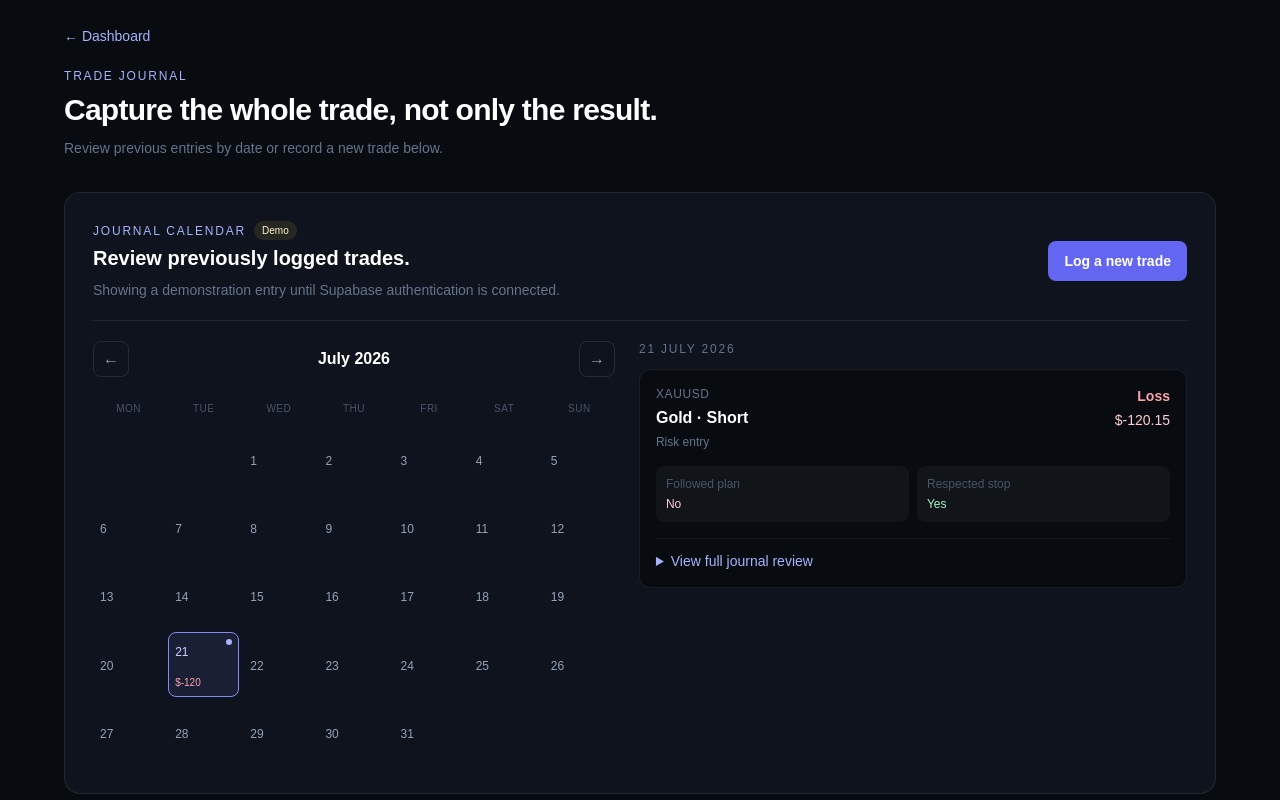
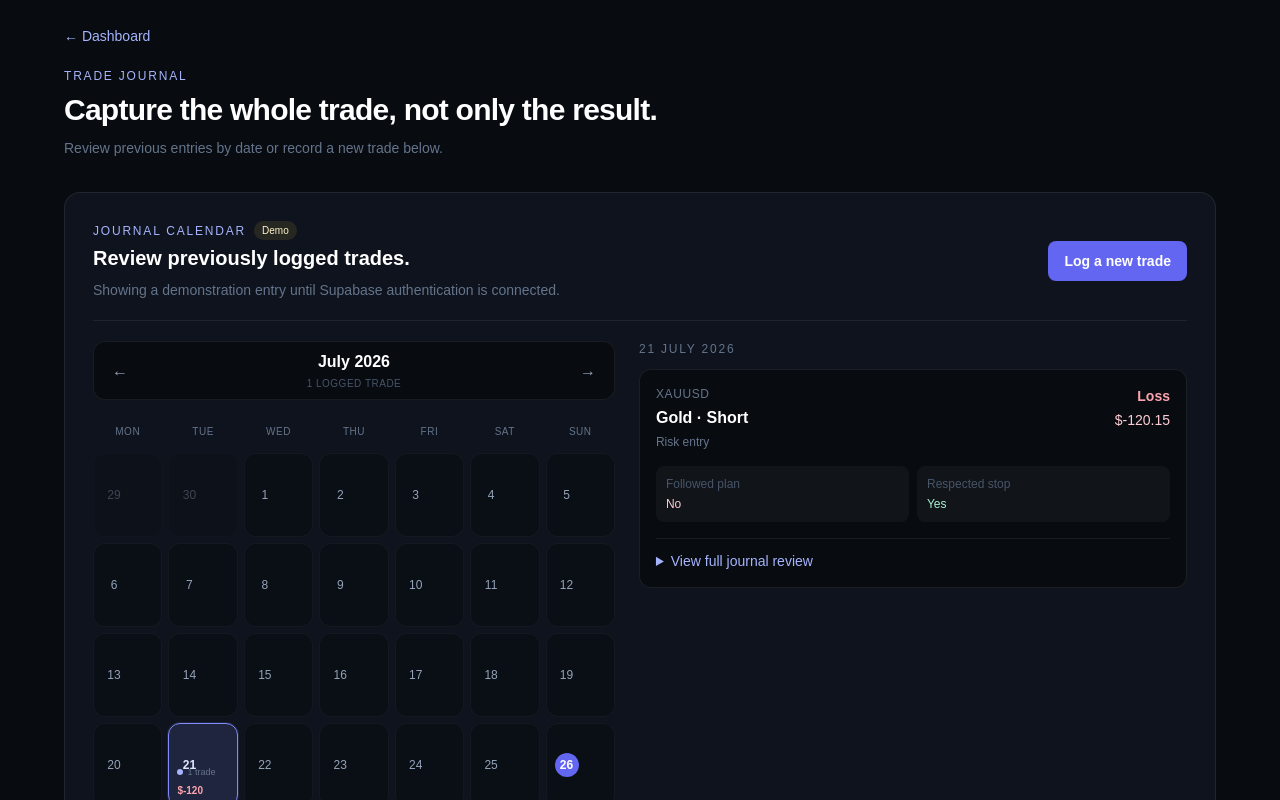
Before and after one commit to masigo-alt/trade-decision-os, a Next.js app: page /trade-journal in a window 1280 px wide. Shown: the top 800 px of the page. Built offline with nearby package versions, Linux system fonts and the light colour scheme; no server answers.

Commit message:
fix: redesign trade journal calendar

```diff
--- a/components/trade-journal-history.tsx
+++ b/components/trade-journal-history.tsx
@@ -120,10 +120,20 @@ export function TradeJournalHistory() {
   const selectedEntries = entriesByDate.get(selectedDate) ?? [];
   const year = month.getFullYear();
   const monthIndex = month.getMonth();
-  const daysInMonth = new Date(year, monthIndex + 1, 0).getDate();
   const leadingDays = (new Date(year, monthIndex, 1).getDay() + 6) % 7;
-  const calendarCells = Array.from({ length: leadingDays + daysInMonth }, (_, index) => index < leadingDays ? null : index - leadingDays + 1);
+  const calendarCells = Array.from({ length: 42 }, (_, index) => {
+    const cellDate = new Date(year, monthIndex, 1 - leadingDays + index);
+    return {
+      day: cellDate.getDate(),
+      key: toDateKey(cellDate.getFullYear(), cellDate.getMonth(), cellDate.getDate()),
+      currentMonth: cellDate.getMonth() === monthIndex,
+      month: cellDate.getMonth(),
+      year: cellDate.getFullYear(),
+    };
+  });
   const monthTitle = new Intl.DateTimeFormat("en-ZA", { month: "long", year: "numeric" }).format(month);
+  const today = new Date();
+  const todayKey = toDateKey(today.getFullYear(), today.getMonth(), today.getDate());
 
   function changeMonth(offset: number) {
     const next = new Date(year, monthIndex + offset, 1);
@@ -139,14 +149,16 @@ export function TradeJournalHistory() {
 
     <div className="mt-5 grid gap-6 lg:grid-cols-[1fr_1.05fr]">
       <div>
-        <div className="mb-4 flex items-center justify-between"><button type="button" onClick={() => changeMonth(-1)} aria-label="Previous month" className="grid h-9 w-9 place-items-center rounded-lg border border-white/10 text-slate-400 hover:text-white">←</button><p className="font-semibold text-white">{monthTitle}</p><button type="button" onClick={() => changeMonth(1)} aria-label="Next month" className="grid h-9 w-9 place-items-center rounded-lg border border-white/10 text-slate-400 hover:text-white">→</button></div>
-        <div className="grid grid-cols-7 gap-1">{dayLabels.map((label) => <div key={label} className="py-2 text-center text-[10px] font-medium uppercase tracking-wider text-slate-600">{label}</div>)}{calendarCells.map((day, index) => {
-          if (!day) return <div key={`empty-${index}`} />;
-          const key = toDateKey(year, monthIndex, day);
-          const dayEntries = entriesByDate.get(key) ?? [];
+        <div className="mb-4 flex items-center justify-between rounded-xl border border-white/[0.07] bg-[#080b10] px-2 py-2"><button type="button" onClick={() => changeMonth(-1)} aria-label="Previous month" className="grid h-9 w-9 place-items-center rounded-lg text-slate-400 transition hover:bg-white/5 hover:text-white">←</button><div className="text-center"><p className="font-semibold text-white">{monthTitle}</p><p className="mt-0.5 text-[10px] uppercase tracking-wider text-slate-600">{entries.length} logged {entries.length === 1 ? "trade" : "trades"}</p></div><button type="button" onClick={() => changeMonth(1)} aria-label="Next month" className="grid h-9 w-9 place-items-center rounded-lg text-slate-400 transition hover:bg-white/5 hover:text-white">→</button></div>
+        <div className="journal-calendar-grid">{dayLabels.map((label) => <div key={label} className="py-2 text-center text-[10px] font-medium uppercase tracking-wider text-slate-500">{label}</div>)}{calendarCells.map((cell) => {
+          const dayEntries = entriesByDate.get(cell.key) ?? [];
           const dayPnl = dayEntries.reduce((sum, entry) => sum + Number(entry.pnl ?? 0), 0);
-          const selected = selectedDate === key;
-          return <button type="button" key={key} onClick={() => setSelectedDate(key)} className={`relative min-h-16 rounded-lg border p-1.5 text-left transition ${selected ? "border-indigo-400 bg-indigo-400/10" : dayEntries.length ? "border-white/10 bg-white/[0.035] hover:border-indigo-400/30" : "border-transparent hover:bg-white/[0.025]"}`}><span className={`text-xs ${selected ? "text-indigo-200" : "text-slate-400"}`}>{day}</span>{dayEntries.length > 0 && <><span className="absolute right-1.5 top-1.5 h-1.5 w-1.5 rounded-full bg-indigo-300" /><p className={`mt-3 truncate text-[10px] font-medium ${dayPnl >= 0 ? "text-emerald-300" : "text-rose-300"}`}>{dayPnl >= 0 ? "+" : ""}${dayPnl.toFixed(0)}</p></>}</button>;
+          const selected = selectedDate === cell.key;
+          const isToday = todayKey === cell.key;
+          return <button type="button" key={cell.key} aria-pressed={selected} onClick={() => {
+            setSelectedDate(cell.key);
+            if (!cell.currentMonth) setMonth(new Date(cell.year, cell.month, 1));
+          }} className={`relative min-h-[76px] rounded-xl border p-2 text-left transition sm:min-h-[84px] ${selected ? "border-indigo-400 bg-indigo-400/15 shadow-[0_0_0_1px_rgba(129,140,248,0.15)]" : dayEntries.length ? "border-white/10 bg-white/[0.04] hover:border-indigo-400/30 hover:bg-white/[0.06]" : "border-white/[0.045] bg-[#0a0e15] hover:border-white/10"} ${cell.currentMonth ? "" : "opacity-35"}`}><span className={`grid h-6 w-6 place-items-center rounded-full text-xs ${isToday ? "bg-indigo-500 font-semibold text-white" : selected ? "font-semibold text-indigo-100" : "text-slate-400"}`}>{cell.day}</span>{dayEntries.length > 0 && <div className="absolute inset-x-2 bottom-2"><div className="mb-1 flex items-center gap-1"><span className="h-1.5 w-1.5 rounded-full bg-indigo-300" /><span className="text-[9px] text-slate-500">{dayEntries.length} {dayEntries.length === 1 ? "trade" : "trades"}</span></div><p className={`truncate text-[10px] font-semibold ${dayPnl >= 0 ? "text-emerald-300" : "text-rose-300"}`}>{dayPnl >= 0 ? "+" : ""}${dayPnl.toFixed(0)}</p></div>}</button>;
         })}</div>
       </div>
 
```
